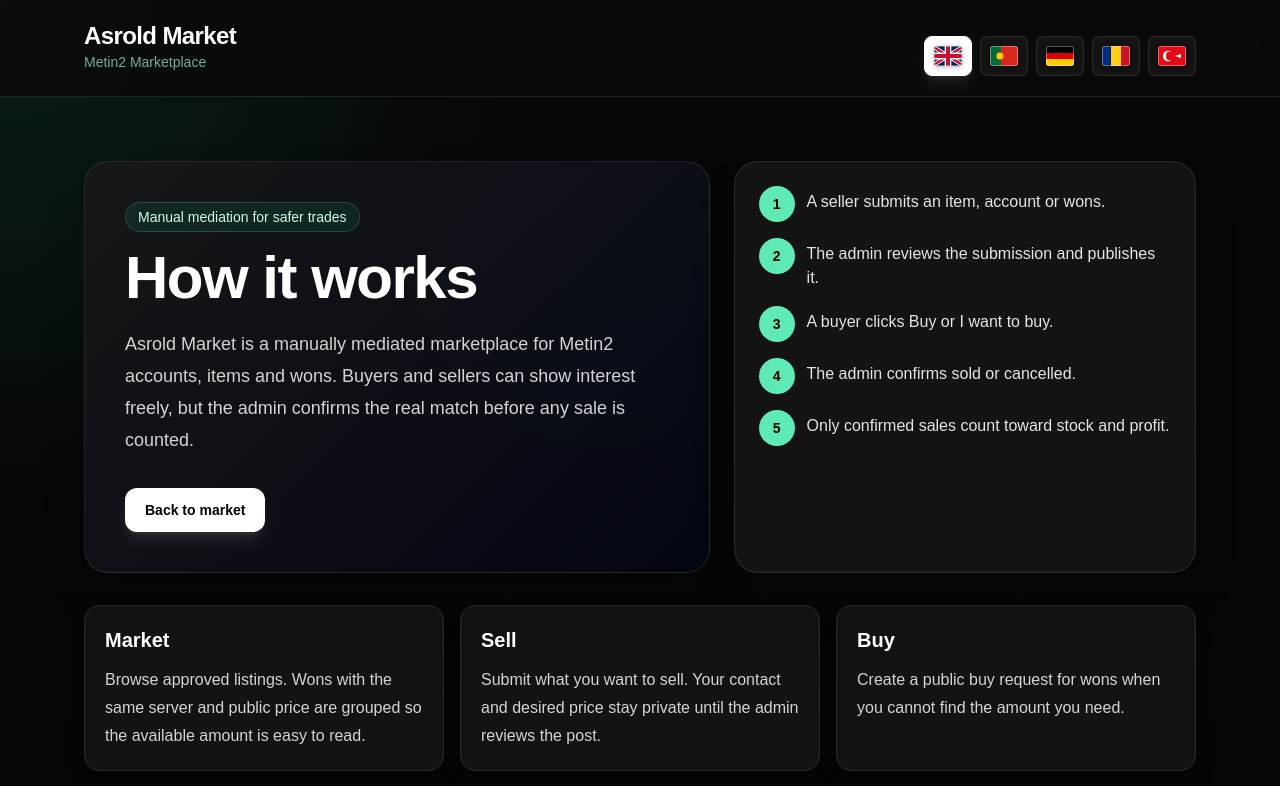
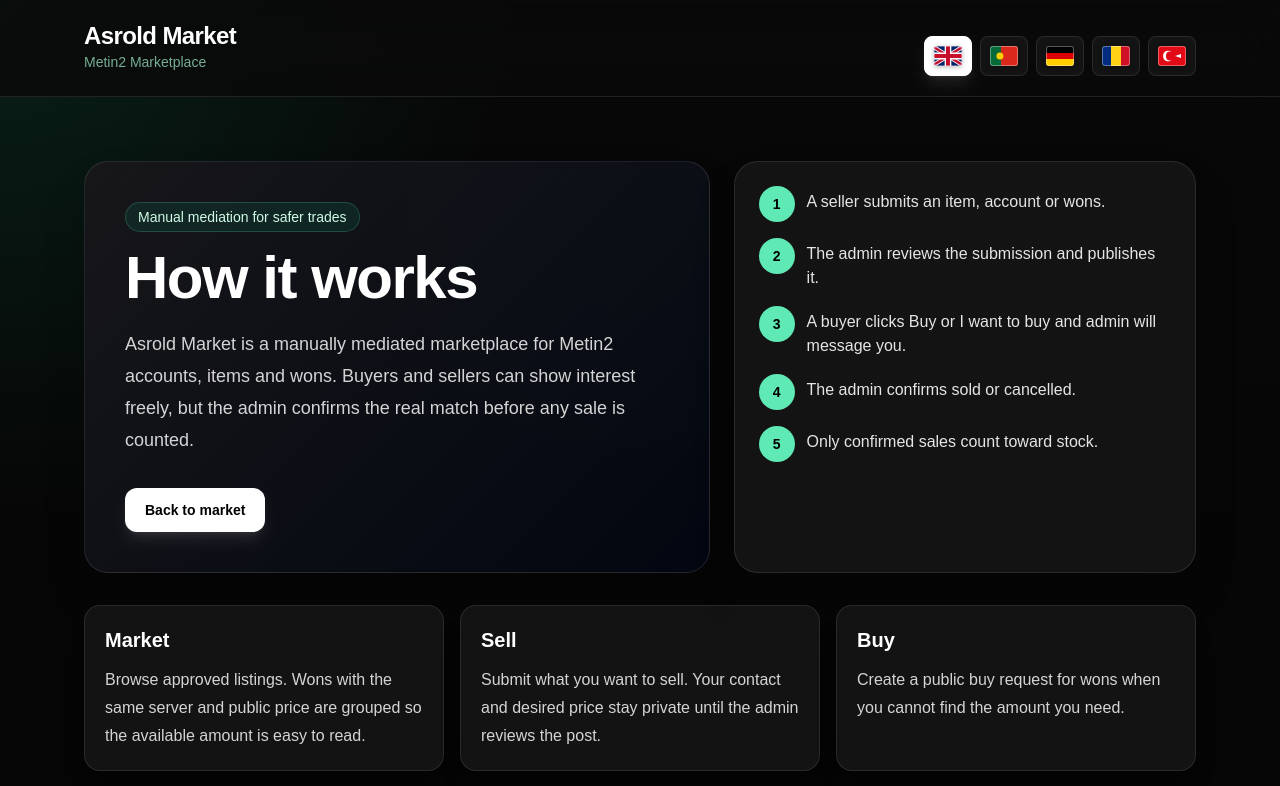
Before and after one commit to danielmassanoual-cmyk/metinmarket, a Next.js app: page /how-it-works in a window 1280 px wide. Shown: the top 786 px of the page. Built offline with nearby package versions, Linux system fonts and the light colour scheme.

Commit message:
Add files via upload

```diff
--- a/app/admin/page.tsx
+++ b/app/admin/page.tsx
@@ -99,7 +99,7 @@
 }
 
 function formatEuro(value: number) {
-  return `${value.toFixed(2)}â‚¬`;
+  return `${value.toFixed(2)}€`;
 }
 
 function parseQuantity(value: string | number | null | undefined) {
@@ -303,7 +303,7 @@
       description: item.description,
       server: item.server,
       type: item.type,
-      price: `${publicPrice}â‚¬`,
+      price: `${publicPrice}‚€`,
       seller_expected_price: item.seller_expected_price,
       profit: 0,
       image_url: item.image_url,
@@ -1590,7 +1590,7 @@
                         className="w-full rounded-xl border border-white/10 bg-neutral-950 px-4 py-3 pr-10 outline-none"
                       />
                       <span className="absolute right-4 top-1/2 -translate-y-1/2 text-neutral-400">
-                        â‚¬
+                        €
                       </span>
                     </div>
 
--- a/app/how-it-works/page.tsx
+++ b/app/how-it-works/page.tsx
@@ -23,9 +23,9 @@
     steps: [
       "A seller submits an item, account or wons.",
       "The admin reviews the submission and publishes it.",
-      "A buyer clicks Buy or I want to buy.",
+      "A buyer clicks Buy or I want to buy and admin will message you.",
       "The admin confirms sold or cancelled.",
-      "Only confirmed sales count toward stock and profit.",
+      "Only confirmed sales count toward stock.",
     ],
     cards: [
       ["Market", "Browse approved listings. Wons with the same server and public price are grouped so the available amount is easy to read."],
```
